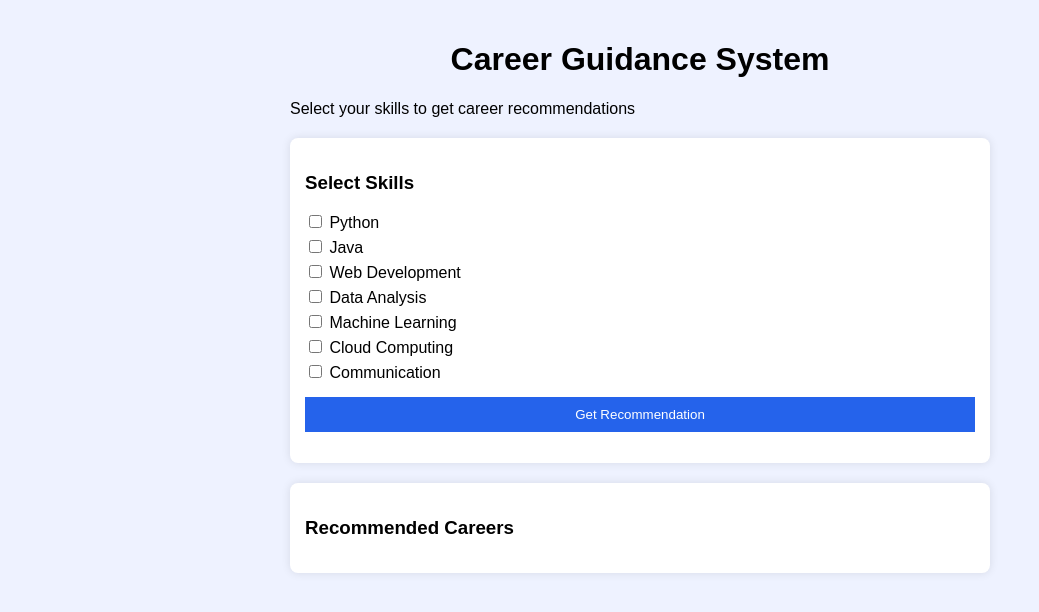
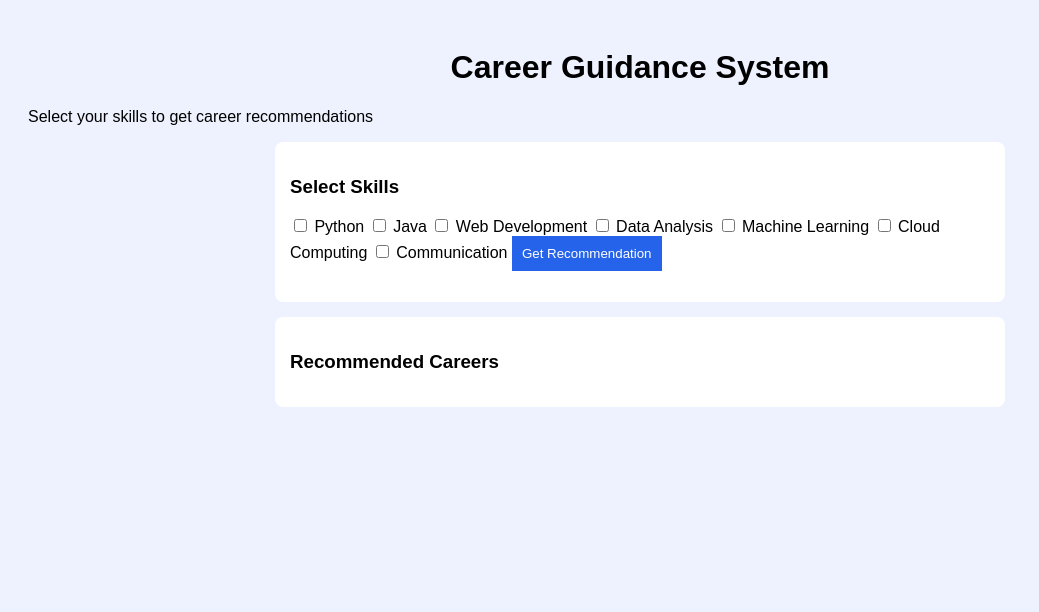
Before and after one commit to Sreemant-s/Career-Guidance-js, a plain HTML site: page index.html in a window 1280 px wide. Shown: the whole page, without its empty margins (0-1039 px from the left). Drawn offline with Linux system fonts and the light colour scheme.

Commit message:
Refactor CSS styles in style.css
Refactored CSS styles for improved layout and readability.

```diff
--- a/css/style.css
+++ b/css/style.css
@@ -1,53 +1,38 @@
-body {
-    font-family: Arial, sans-serif;
-    background: #eef2ff;
-    margin: 0;
-    padding: 0;
+body{
+  font-family:Arial;
+  background:#eef2ff;
+  padding:20px;
 }
 
-.container {
-    max-width: 700px;
-    margin: auto;
-    padding: 20px;
+h1{text-align:center}
+
+.card{
+  background:#fff;
+  padding:15px;
+  margin:15px auto;
+  max-width:700px;
+  border-radius:8px;
 }
 
-h1 {
-    text-align: center;
+.q{margin-bottom:10px}
+
+button{
+  padding:10px;
+  background:#2563eb;
+  color:white;
+  border:none;
+  cursor:pointer;
 }
 
-.card {
-    background: #fff;
-    padding: 15px;
-    margin-top: 20px;
-    border-radius: 8px;
-    box-shadow: 0 0 10px rgba(0,0,0,0.1);
+.result-box{
+  background:#f1f5f9;
+  padding:10px;
+  margin-top:10px;
+  border-radius:6px;
 }
 
-label {
-    display: block;
-    margin: 5px 0;
+img{
+  width:80px;
+  display:block;
+  margin:10px 0;
 }
-
-button {
-    margin-top: 10px;
-    padding: 10px;
-    width: 100%;
-    background: #2563eb;
-    color: white;
-    border: none;
-    cursor: pointer;
-}
-
-button:hover {
-    background: #1d4ed8;
-}
-
-#msg {
-    color: red;
-}
-
-@media(max-width:600px) {
-    .container {
-        padding: 10px;
-    }
-}
```
